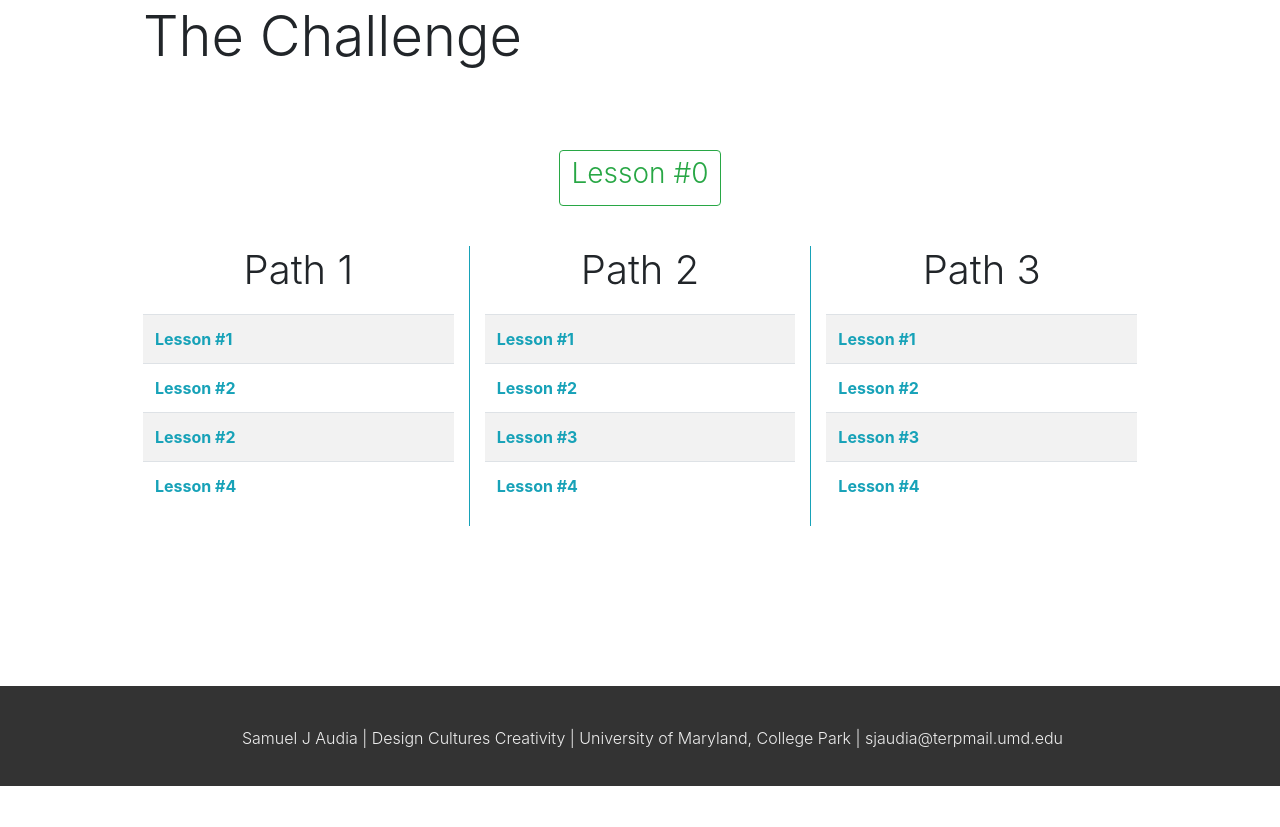
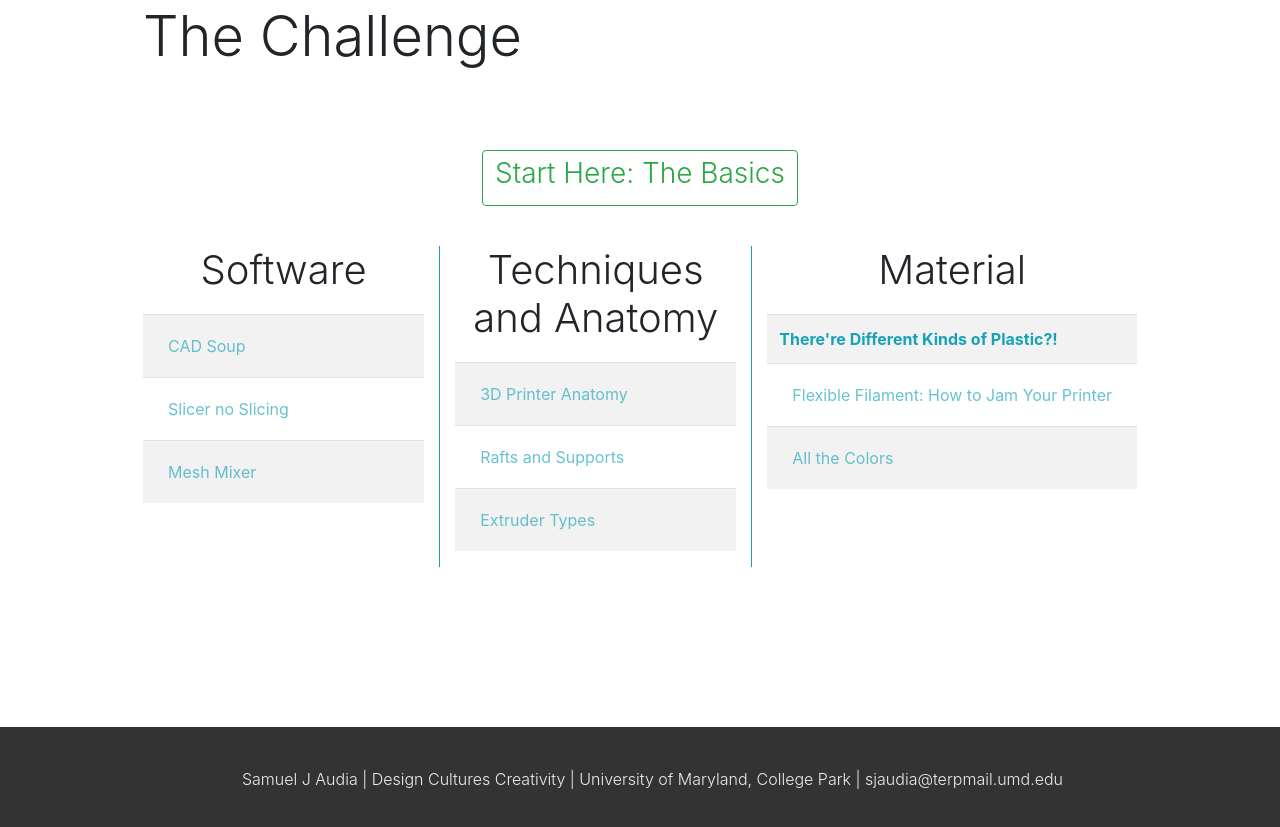
Before and after one commit to sam-audia/sam-audia.github.io, a plain HTML site: page index.html in a window 1280 px wide. Shown: the part 1501-2328 px from the top of the page. Before the commit the page ends 2287 px from the top, so only its background shows below. Drawn offline with nearby package versions, Linux system fonts and the light colour scheme.

Commit message:
Article Update 1

```diff
--- a/index.html
+++ b/index.html
@@ -62,57 +62,48 @@
             <div class="container-fluid inner-container">
                 <h1 class="display-4" style="margin-bottom: 10vh">The Challenge</h1>
                 <div style="margin-bottom: 5vh" class="text-center">
-                    <a href="https://medium.com/@sjaudia/lesson-0-your-first-print-76ebd9ea97c5" role="button" class="btn btn-outline-success"><h3>Lesson #0</h3></a>
+                    <a href="https://medium.com/@sjaudia/lesson-0-your-first-print-76ebd9ea97c5" role="button" class="btn btn-outline-success"><h3>Start Here: The Basics</h3></a>
                 </div>
                 <div class="row">
                     <div class="col-lg">
-                        <h1 class="text-center">Path 1</h1>
+                        <h1 class="text-center">Software</h1>
                         <table class="table table-hover table-striped path-table">
                             <tr>
-                                <th><a href="#">Lesson #1</a></th>
+                                <th><a class="btn disabled" href="#">CAD Soup</a></th>
                             </tr>
                             <tr>
-                                <th><a href="#">Lesson #2</a></th>
+                                <th><a class="btn disabled" href="#">Slicer no Slicing</a></th>
                             </tr>
                             <tr>
-                                <th><a href="#">Lesson #2</a></th>
-                            </tr>
-                            <tr>
-                                <th><a href="#">Lesson #4</a></th>
+                                <th><a class="btn disabled" href="#">Mesh Mixer</a></th>
                             </tr>
                         </table>
                     </div>
                     <div id="middle-column" class="col-lg">
-                        <h1 class="text-center">Path 2</h1>
+                        <h1 class="text-center">Techniques and Anatomy</h1>
                         <table class="table table-hover table-striped path-table">
                             <tr>
-                                <th><a href="#">Lesson #1</a></th>
+                                <th><a class="btn disabled" href="#">3D Printer Anatomy</a></th>
                             </tr>
                             <tr>
-                                <th><a href="#">Lesson #2</a></th>
+                                <th><a class="btn disabled" href="#">Rafts and Supports</a></th>
                             </tr>
                             <tr>
-                                <th><a href="#">Lesson #3</a></th>
-                            </tr>
-                            <tr>
-                                <th><a href="#">Lesson #4</a></th>
+                                <th><a class="btn disabled" href="#">Extruder Types</a></th>
                             </tr>
                         </table>
                     </div>
                     <div class="col-lg">
-                        <h1 class="text-center">Path 3</h1>
+                        <h1 class="text-center">Material</h1>
                         <table class="table table-hover table-striped path-table">
                             <tr>
-                                <th><a href="#">Lesson #1</a></th>
+                                <th><a href="https://medium.com/@sjaudia/therere-different-kinds-of-plastic-797894c4119c">There're Different Kinds of Plastic?!</a></th>
                             </tr>
                             <tr>
-                                <th><a href="#">Lesson #2</a></th>
+                                <th><a class="btn disabled" href="#">Flexible Filament: How to Jam Your Printer</a></th>
                             </tr>
                             <tr>
-                                <th><a href="#">Lesson #3</a></th>
-                            </tr>
-                            <tr>
-                                <th><a href="#">Lesson #4</a></th>
+                                <th><a class="btn disabled" href="#">All the Colors</a></th>
                             </tr>
                         </table>
                     </div>
--- a/main.css
+++ b/main.css
@@ -40,10 +40,17 @@ div#challenge-container {
     padding-bottom: 20vh;
 }
 
+div#middle-column {
+    padding-top: 35px;
+    padding-bottom: 35px;
+}
+
 @media (min-width: 992px) {
     div#middle-column {
         border-right: 1px solid #17a2b8;
         border-left: 1px solid #17a2b8;
+        padding-top: 0px;
+        padding-bottom: 0px;
     }
 }
 
```
